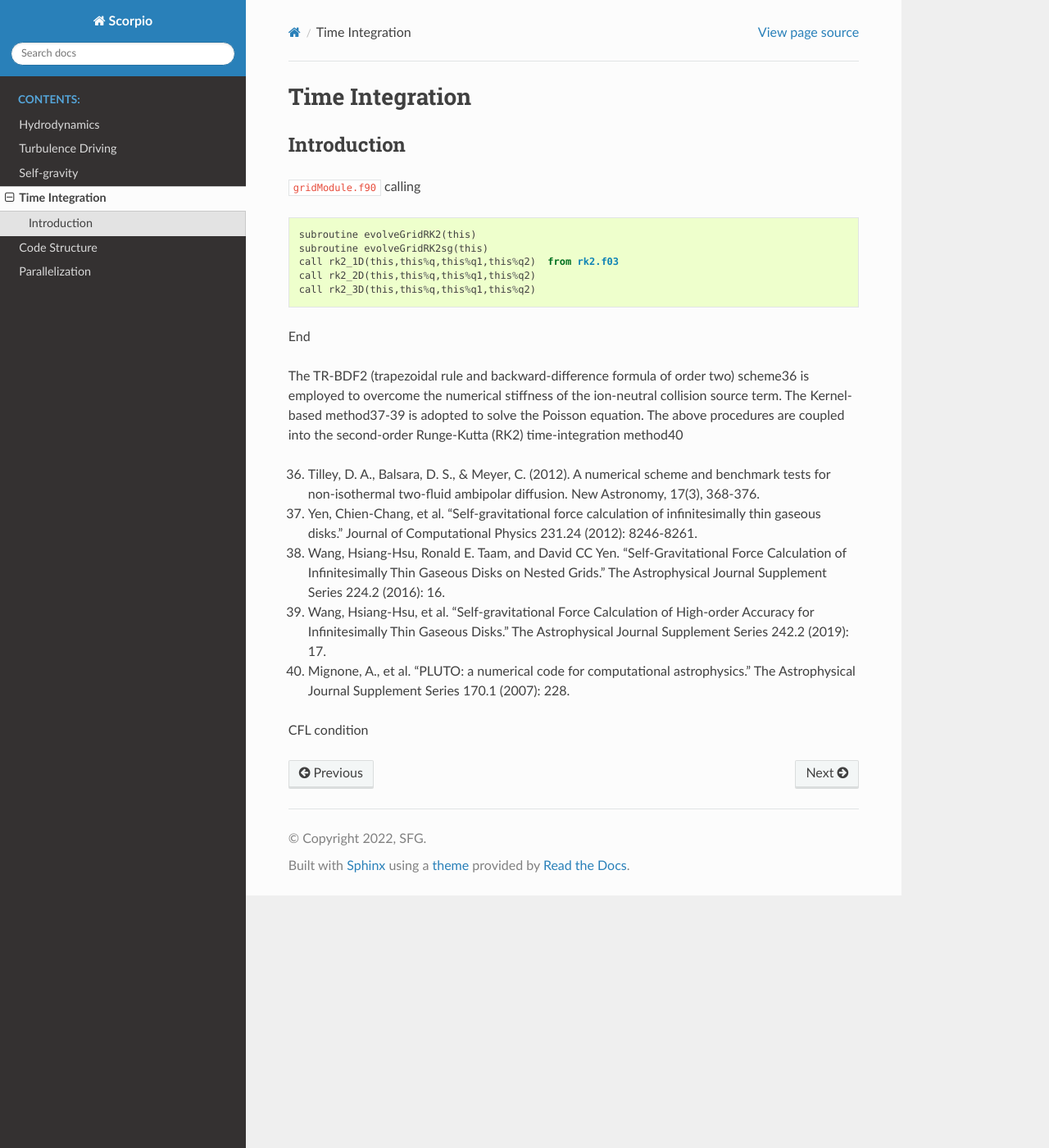
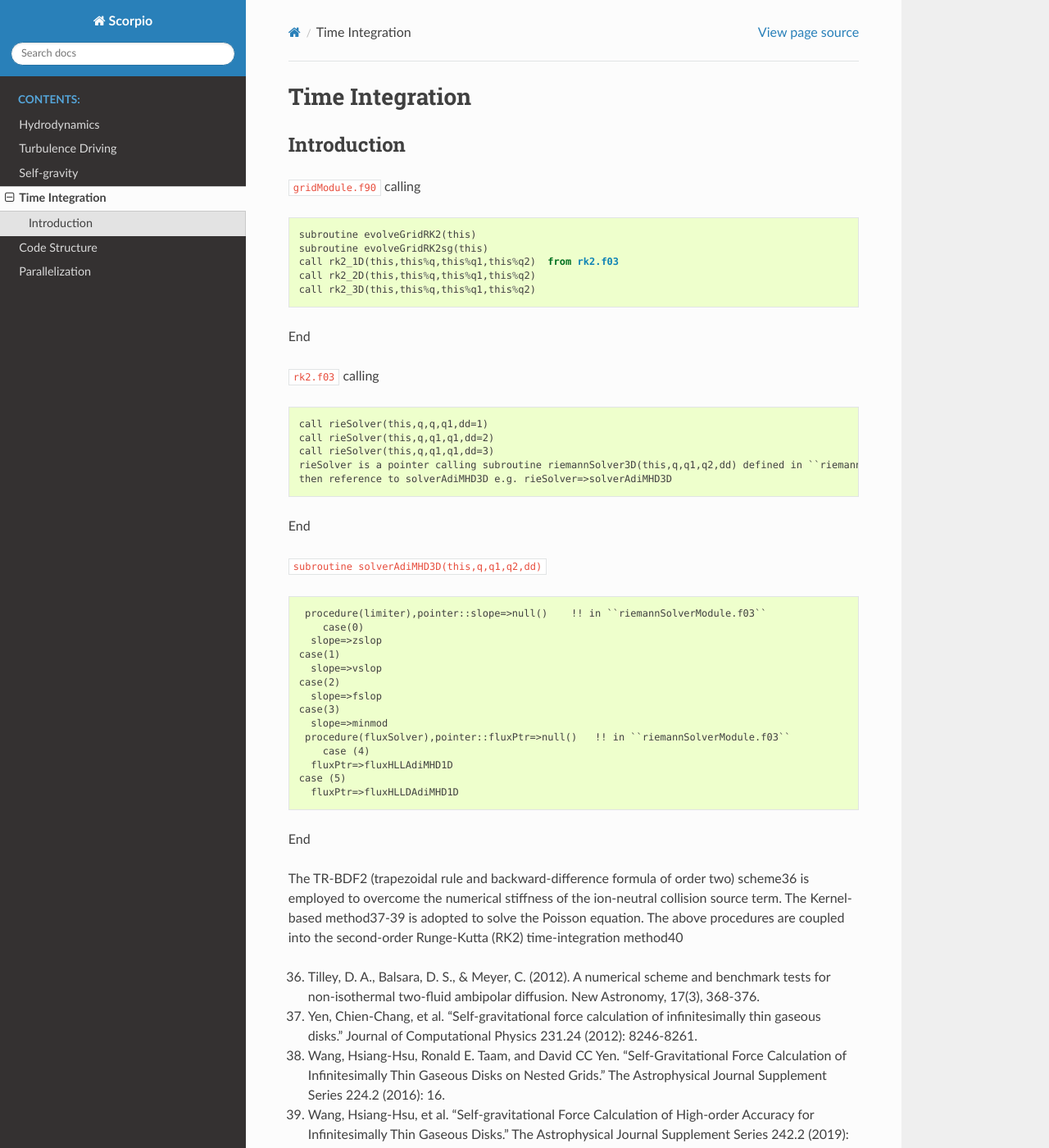
Before and after one commit to holam1hk/scorpio, a Sphinx documentation site: the page built from docs/source/time_integration.rst, in a window 1280 px wide and 1400 px high. Shown: the whole window at 82% size. Built offline with Sphinx 7.4.7 and the Read the Docs theme 2.0.0, drawn with Linux system fonts in a browser that asks for light colours.

Commit message:
Update time_integration.rst

```diff
--- a/docs/source/time_integration.rst
+++ b/docs/source/time_integration.rst
@@ -18,6 +18,35 @@ Introduction
 
 End
 
+``rk2.f03`` calling ::
+
+   call rieSolver(this,q,q,q1,dd=1)
+   call rieSolver(this,q,q1,q1,dd=2)
+   call rieSolver(this,q,q1,q1,dd=3)
+   rieSolver is a pointer calling subroutine riemannSolver3D(this,q,q1,q2,dd) defined in ``riemannSolverModule.f03``
+   then reference to solverAdiMHD3D e.g. rieSolver=>solverAdiMHD3D
+
+End
+
+``subroutine solverAdiMHD3D(this,q,q1,q2,dd)`` ::
+
+    procedure(limiter),pointer::slope=>null()    !! in ``riemannSolverModule.f03``
+       case(0)
+     slope=>zslop
+   case(1)
+     slope=>vslop
+   case(2)
+     slope=>fslop
+   case(3)
+     slope=>minmod
+    procedure(fluxSolver),pointer::fluxPtr=>null()   !! in ``riemannSolverModule.f03``
+       case (4)
+     fluxPtr=>fluxHLLAdiMHD1D
+   case (5)
+     fluxPtr=>fluxHLLDAdiMHD1D
+
+End
+
 The TR-BDF2 (trapezoidal rule and backward-difference formula of order two) scheme36 is employed to overcome the numerical stiffness of the ion-neutral collision
 source term. The Kernel-based method37-39 is adopted to solve the Poisson equation. The above procedures are coupled into the second-order Runge-Kutta (RK2)
 time-integration method40
```
